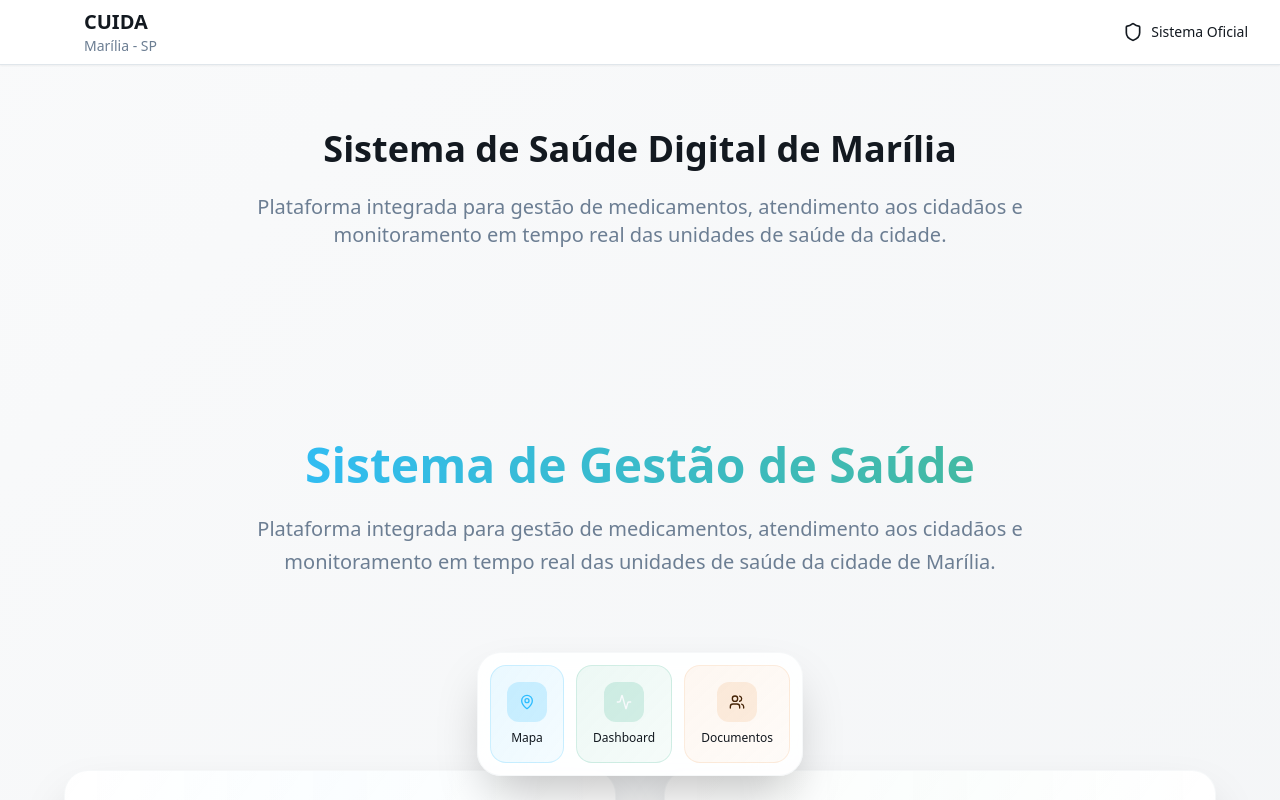
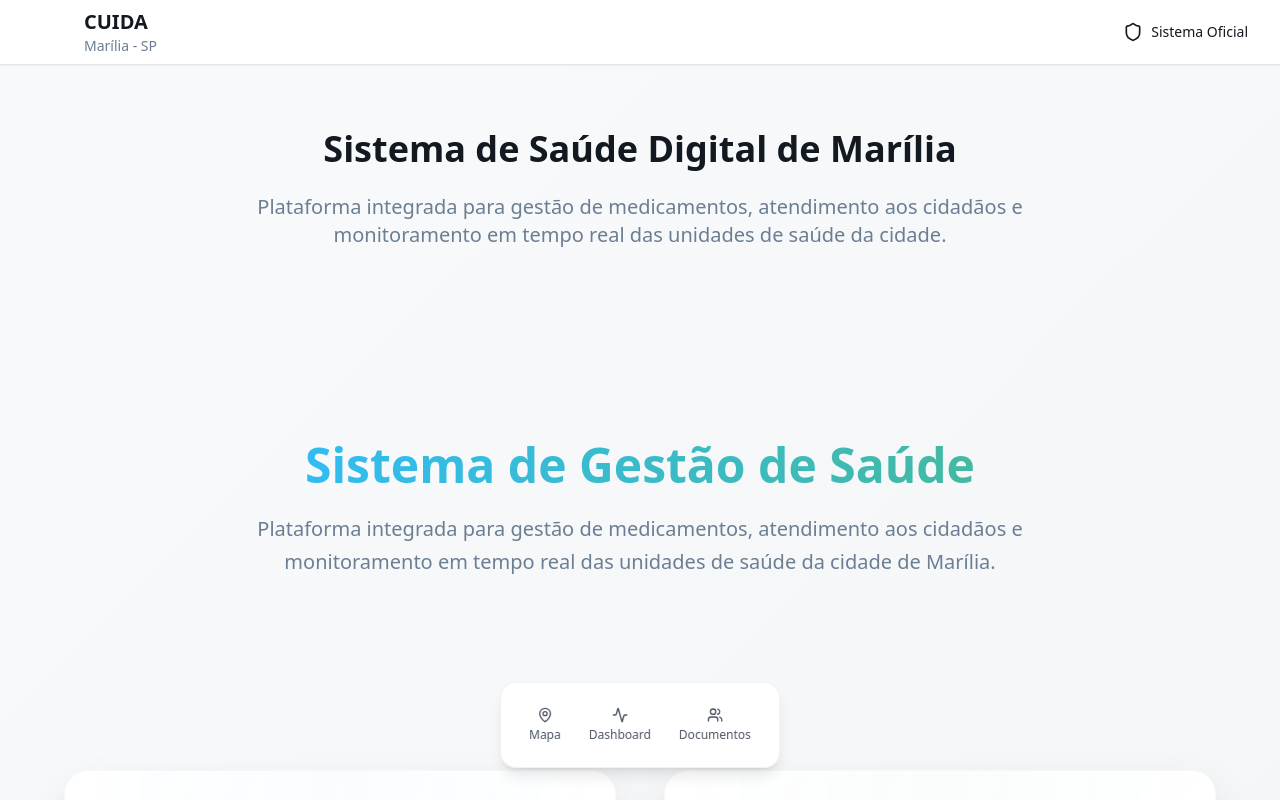
Before and after one commit to ThauannydaCruzz/cuida_web, a React (Vite) app: page /home-funcionario in a window 1280 px wide. Shown: the top 800 px of the page. Built offline with nearby package versions, Linux system fonts and the light colour scheme.

Commit message:
Refactor HomeFuncionario page
Make the HomeFuncionario page more minimalist, aligning with the reference image.

```diff
--- a/src/pages/HomeFuncionario.tsx
+++ b/src/pages/HomeFuncionario.tsx
@@ -201,40 +201,34 @@ const HomeFuncionario = () => {
       </section>
 
       {/* Floating Navigation Bar */}
-      <div className="fixed bottom-6 left-1/2 transform -translate-x-1/2 z-50">
-        <div className="bg-card/90 backdrop-blur-xl rounded-3xl p-3 shadow-2xl border border-border/30">
-          <div className="flex items-center gap-3">
+      <div className="fixed bottom-8 left-1/2 transform -translate-x-1/2 z-50">
+        <div className="bg-white/95 backdrop-blur-sm rounded-2xl px-4 py-3 shadow-lg border border-gray-200/50">
+          <div className="flex items-center gap-1">
             <Button
               onClick={() => navigate("/funcionario/mapa")}
               variant="ghost"
-              className="flex flex-col items-center gap-2 p-4 h-auto bg-gradient-to-br from-primary/10 to-primary/5 hover:from-primary/20 hover:to-primary/10 border border-primary/20 rounded-2xl transition-all duration-300 hover:scale-105 group"
+              className="flex flex-col items-center gap-1 p-3 h-auto hover:bg-gray-100 rounded-xl transition-colors"
             >
-              <div className="w-10 h-10 bg-primary/20 rounded-xl flex items-center justify-center group-hover:bg-primary/30 transition-colors">
-                <MapPin className="w-5 h-5 text-primary" />
-              </div>
-              <span className="text-xs font-medium text-foreground">Mapa</span>
+              <MapPin className="w-5 h-5 text-gray-600" />
+              <span className="text-xs text-gray-600">Mapa</span>
             </Button>
 
             <Button
               onClick={() => navigate("/funcionario/dashboard")}
               variant="ghost"
-              className="flex flex-col items-center gap-2 p-4 h-auto bg-gradient-to-br from-secondary/10 to-secondary/5 hover:from-secondary/20 hover:to-secondary/10 border border-secondary/20 rounded-2xl transition-all duration-300 hover:scale-105 group"
+              className="flex flex-col items-center gap-1 p-3 h-auto hover:bg-gray-100 rounded-xl transition-colors"
             >
-              <div className="w-10 h-10 bg-secondary/20 rounded-xl flex items-center justify-center group-hover:bg-secondary/30 transition-colors">
-                <Activity className="w-5 h-5 text-secondary-foreground" />
-              </div>
-              <span className="text-xs font-medium text-foreground">Dashboard</span>
+              <Activity className="w-5 h-5 text-gray-600" />
+              <span className="text-xs text-gray-600">Dashboard</span>
             </Button>
 
             <Button
               onClick={() => navigate("/funcionario/documentos")}
               variant="ghost"
-              className="flex flex-col items-center gap-2 p-4 h-auto bg-gradient-to-br from-accent/10 to-accent/5 hover:from-accent/20 hover:to-accent/10 border border-accent/20 rounded-2xl transition-all duration-300 hover:scale-105 group"
+              className="flex flex-col items-center gap-1 p-3 h-auto hover:bg-gray-100 rounded-xl transition-colors"
             >
-              <div className="w-10 h-10 bg-accent/20 rounded-xl flex items-center justify-center group-hover:bg-accent/30 transition-colors">
-                <Users className="w-5 h-5 text-accent-foreground" />
-              </div>
-              <span className="text-xs font-medium text-foreground">Documentos</span>
+              <Users className="w-5 h-5 text-gray-600" />
+              <span className="text-xs text-gray-600">Documentos</span>
             </Button>
           </div>
         </div>
```
